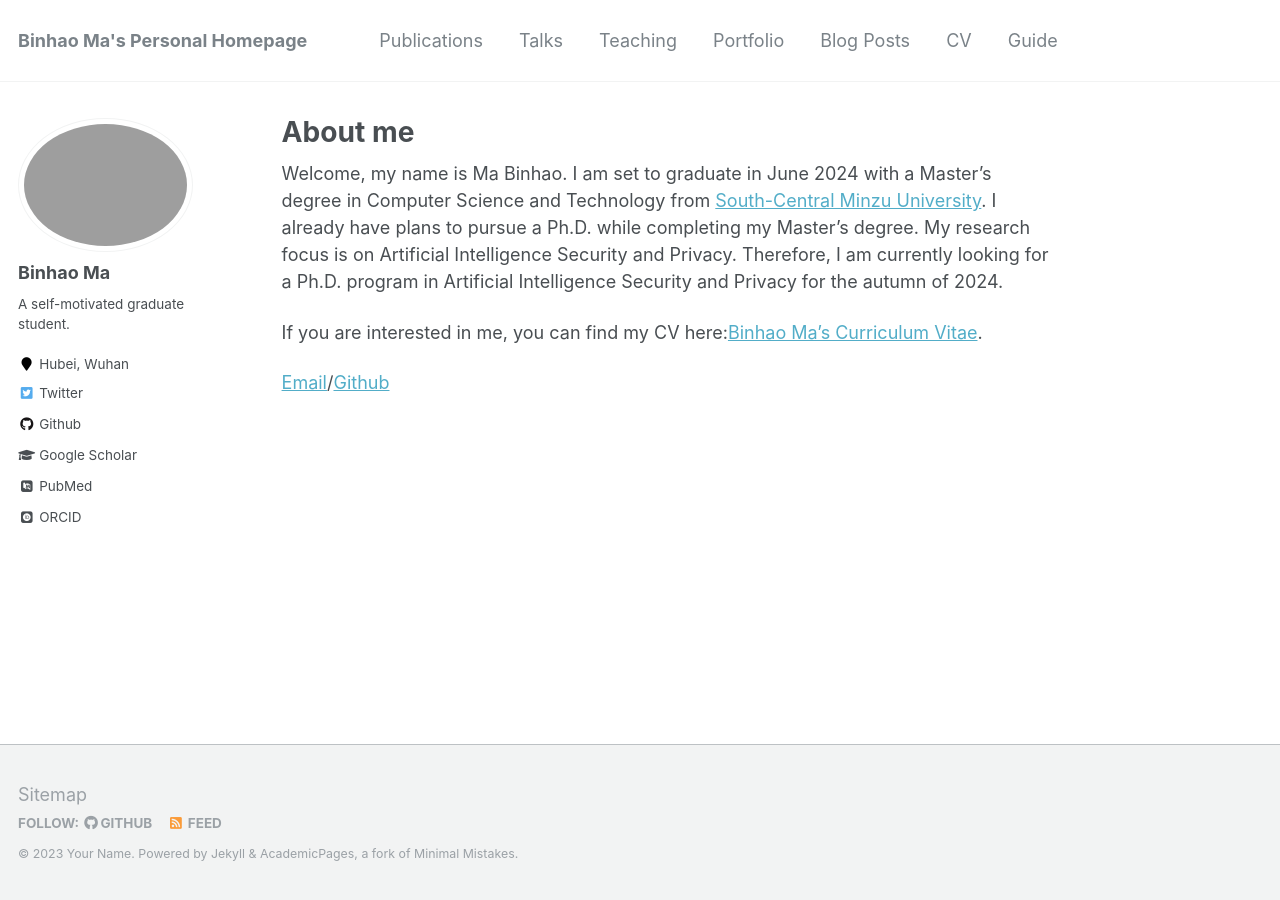
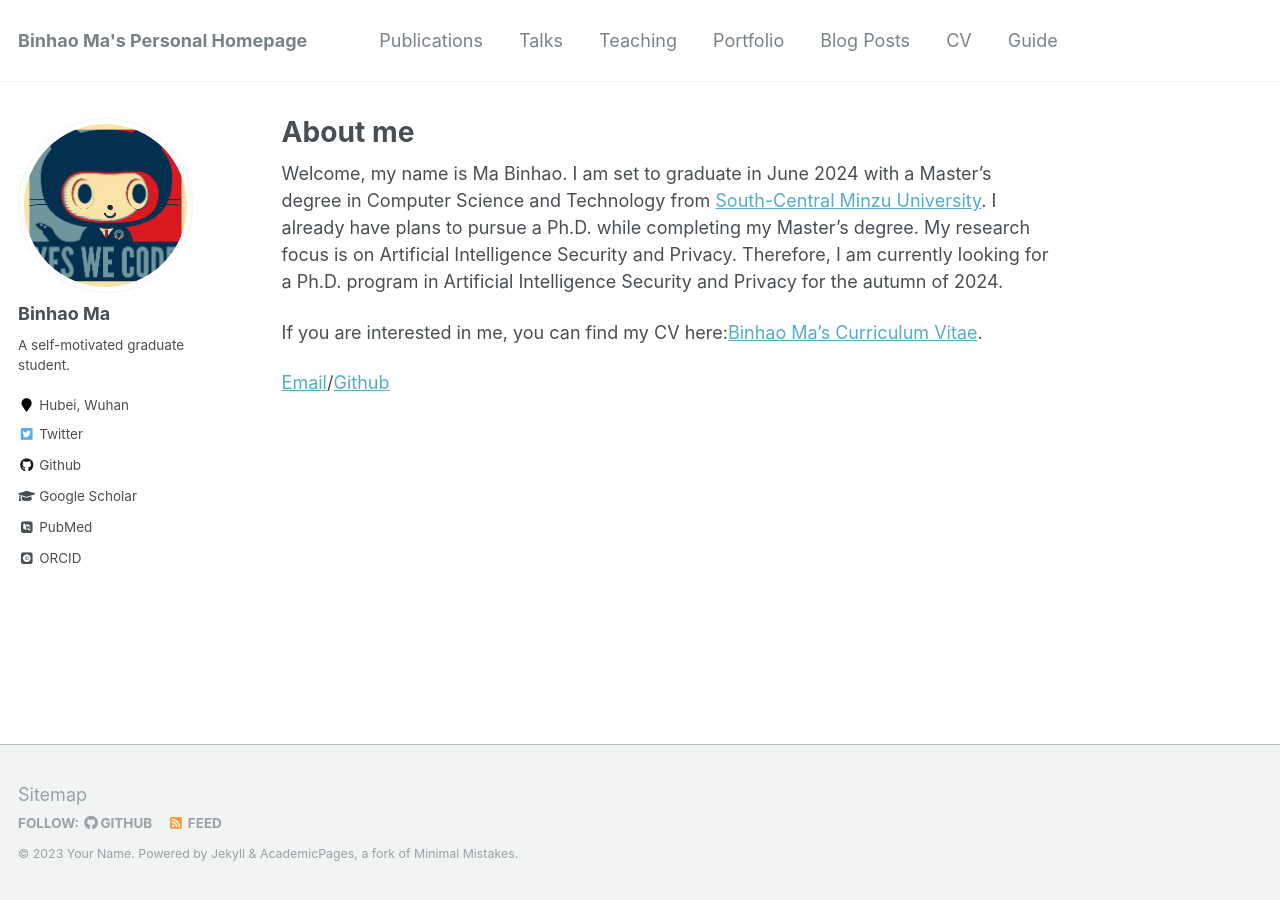
Before and after one commit to Magic-Ma-tech/Magic-Ma-tech.github.io, a Jekyll site: the page built from _pages/about.md, in a window 1280 px wide. Built offline with Jekyll 4.4.1, drawn with Linux system fonts in a browser that asks for light colours; some web fonts are replaced.

Commit message:
Update _config.yml

```diff
--- a/_config.yml
+++ b/_config.yml
@@ -81,7 +81,7 @@ analytics:
 # Site Author
 author:
   name             : "Binhao Ma"
-  avatar           : "my_profile.png"
+  avatar           : "my_profile_2.png"
   bio              : "A self-motivated graduate student."
   location         : "Hubei, Wuhan"
   employer         :
```
